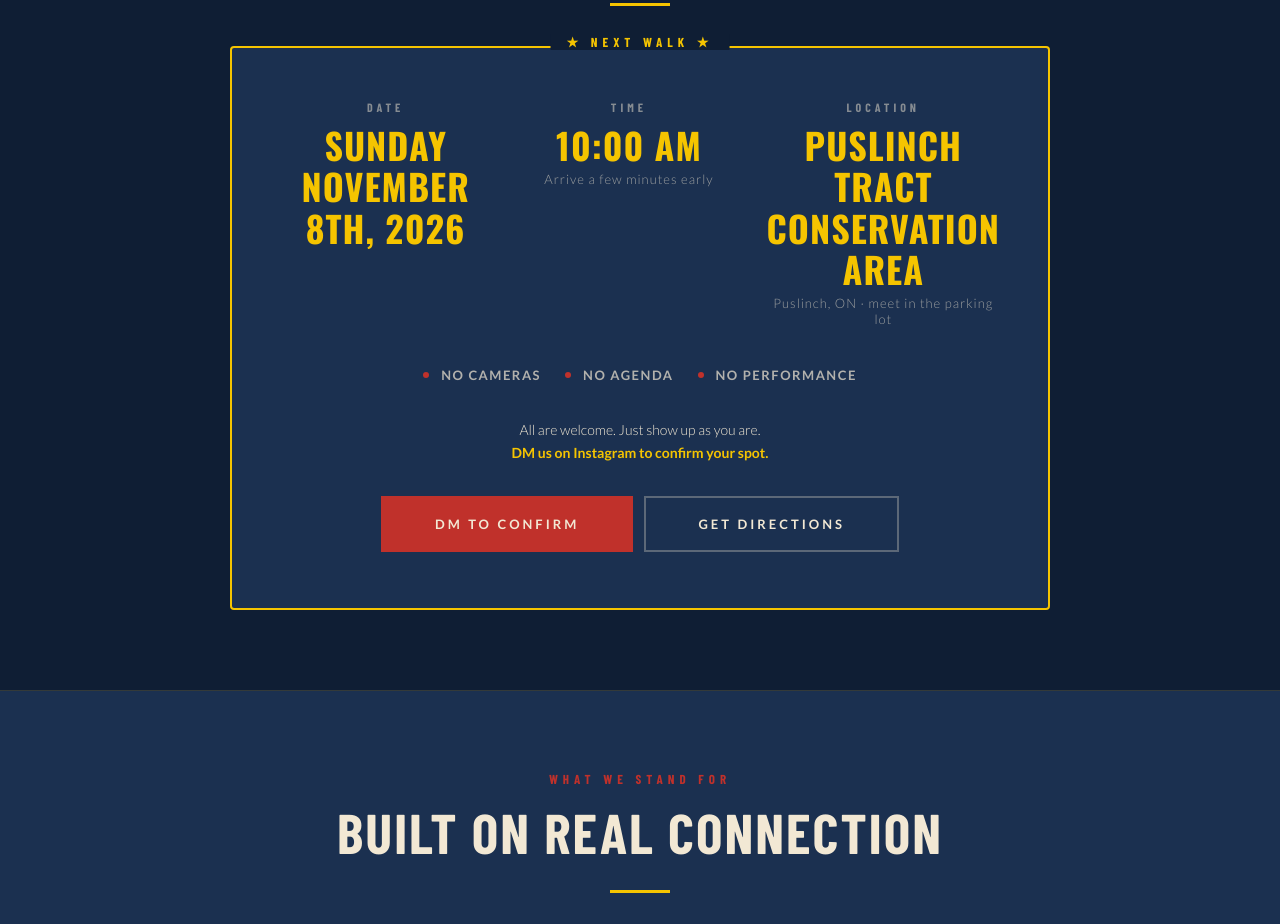
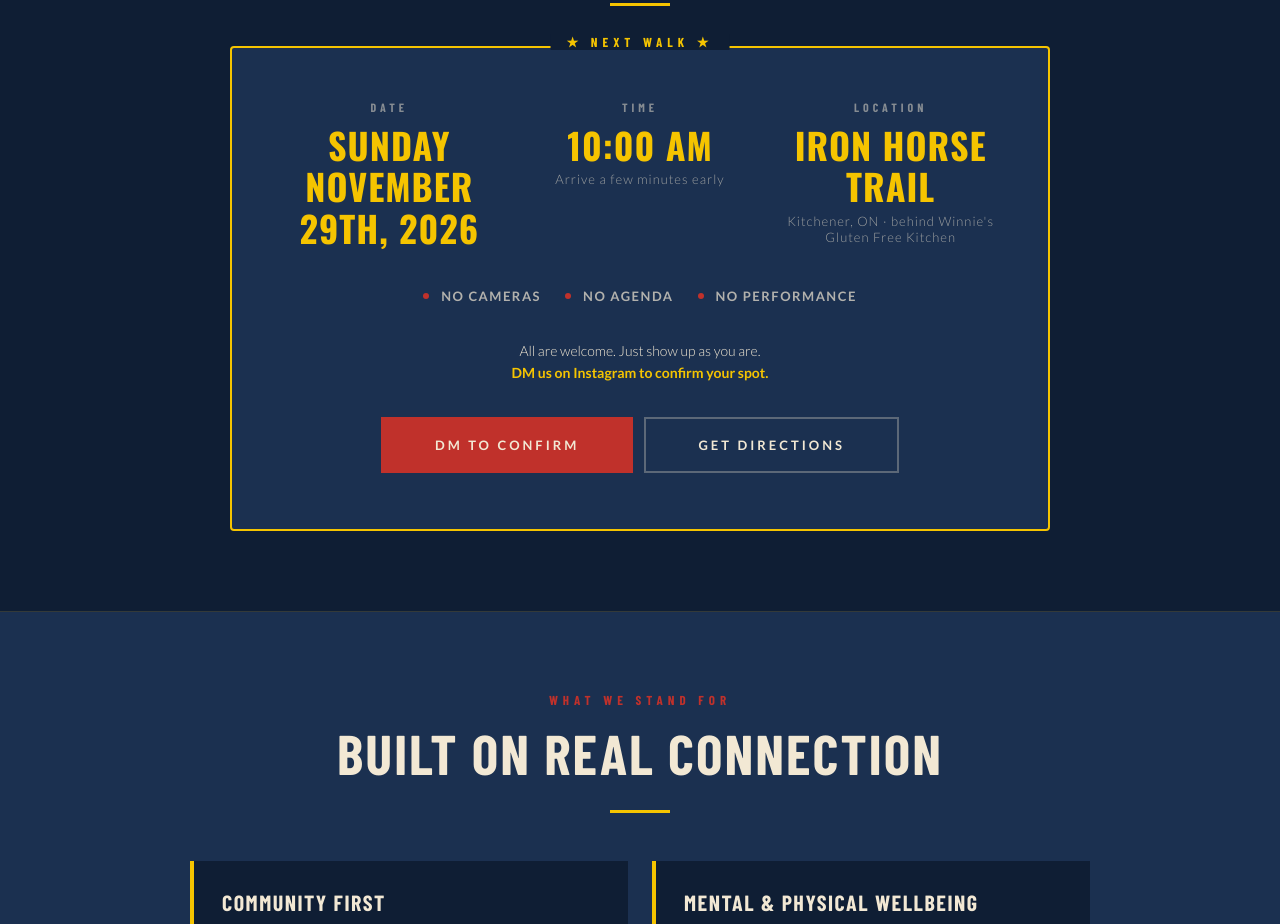
Before and after one commit to stewarev/KW-Men-who-walk-and-talk, a plain HTML site: page index.html in a window 1280 px wide. Shown: the part 1839-2763 px from the top of the page. Drawn offline with nearby package versions, Linux system fonts and the light colour scheme; a web font is replaced by a local one.

Commit message:
Update walk to Nov 29, 10 AM, Iron Horse Trail, Kitchener
Co-Authored-By: Claude Sonnet 5.5 <noreply@anthropic.com>

```diff
--- a/index.html
+++ b/index.html
@@ -971,7 +971,7 @@
         <div class="walk-details-grid">
           <div class="walk-detail">
             <span class="walk-detail-label">Date</span>
-            <span class="walk-detail-value">Sunday<br />November 8th, 2026</span>
+            <span class="walk-detail-value">Sunday<br />November 29th, 2026</span>
           </div>
           <div class="walk-detail">
             <span class="walk-detail-label">Time</span>
@@ -980,8 +980,8 @@
           </div>
           <div class="walk-detail">
             <span class="walk-detail-label">Location</span>
-            <span class="walk-detail-value">Puslinch Tract<br />Conservation Area</span>
-            <span class="walk-detail-sub">Puslinch, ON &middot; meet in the parking lot</span>
+            <span class="walk-detail-value">Iron Horse<br />Trail</span>
+            <span class="walk-detail-sub">Kitchener, ON &middot; behind Winnie's Gluten Free Kitchen</span>
           </div>
         </div>
 
@@ -998,7 +998,7 @@
 
         <div>
           <a href="https://www.instagram.com/kwmenwhowalkandtalk/" class="btn-primary" target="_blank" rel="noopener">DM to Confirm</a>
-          <a href="https://maps.google.com/?q=Puslinch+Tract+Conservation+Area+Puslinch+Ontario" class="btn-secondary" target="_blank" rel="noopener">Get Directions</a>
+          <a href="https://maps.google.com/?q=Winnie's+Gluten+Free+Kitchen+Kitchener+Ontario" class="btn-secondary" target="_blank" rel="noopener">Get Directions</a>
         </div>
       </div>
     </div>
```
